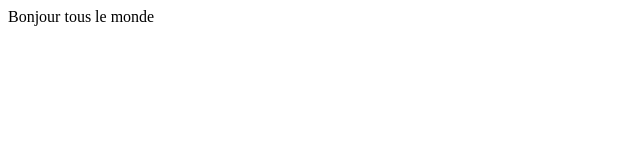
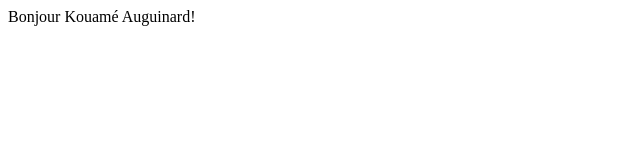
Before and after one commit to auguinard/projet, a plain HTML site: page hello.html in a window 1280 px wide. Shown: the full height of the page, 0-640 px from the left. Drawn offline with Linux system fonts and the light colour scheme.

Commit message:
Update hello.html

```diff
--- a/hello.html
+++ b/hello.html
@@ -4,6 +4,6 @@
         <title>Mon site web</title>
     </head>
     <body>
-        Bonjour tous le monde
+        Bonjour Kouamé Auguinard!
     </body>
 </html>
```
